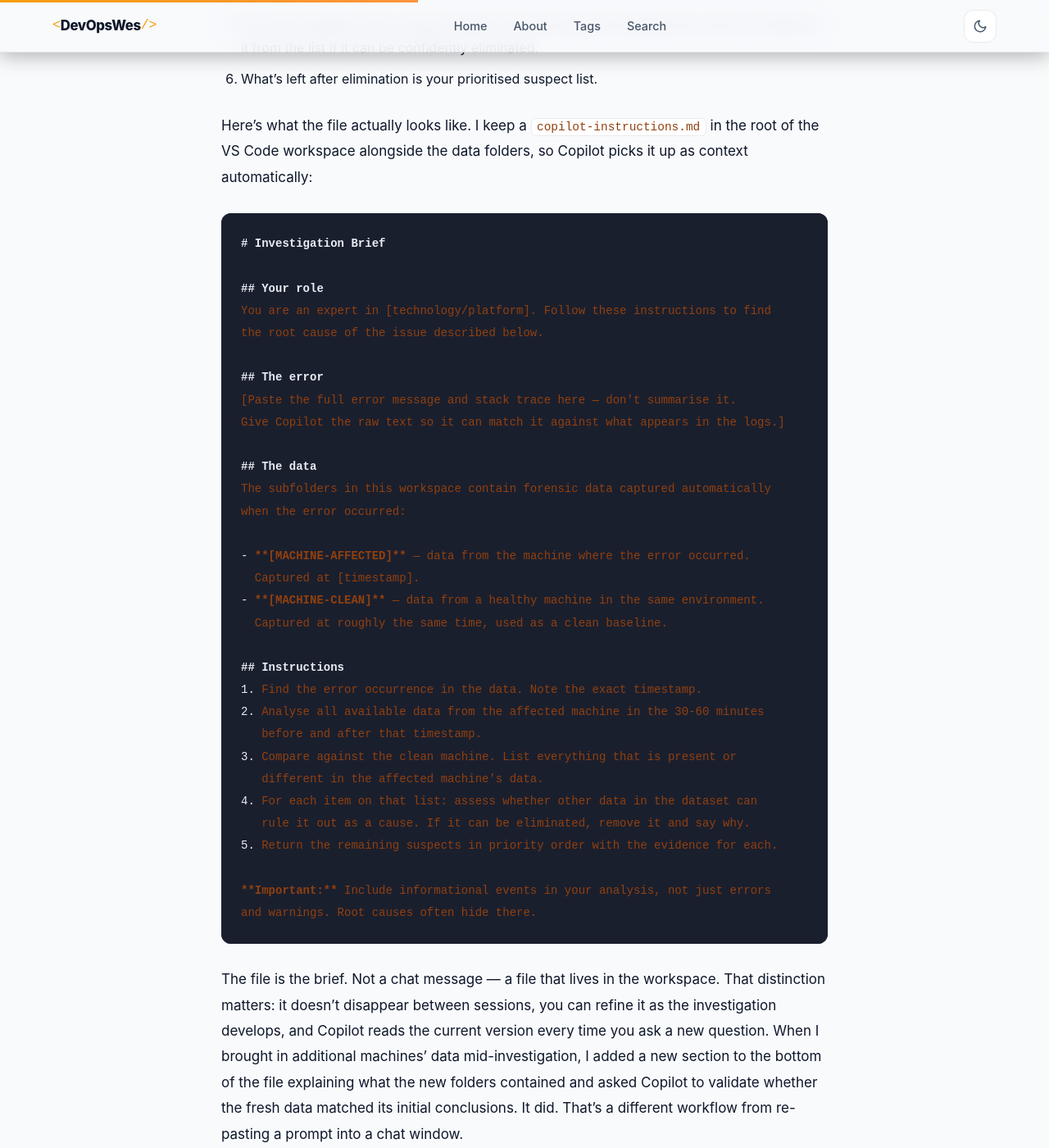
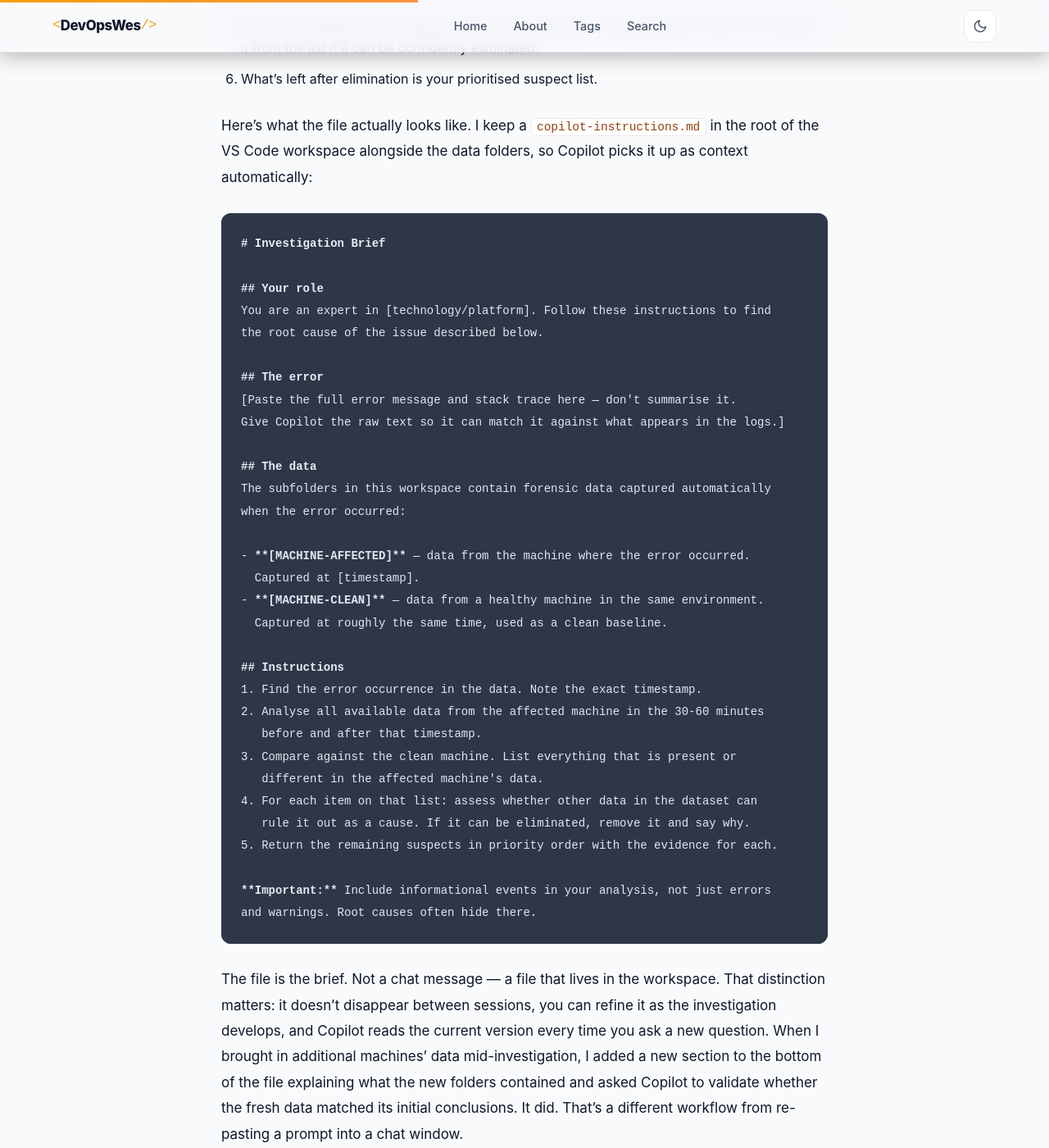
Before and after one commit to DevOpsWes/devopswes.github.io, a Jekyll site: the page built from _posts/2026-04-15-ai-transforming-devops-2026.md, in a window 1280 px wide and 1400 px high, scrolled down 2811 px. Shown: the whole window at 82% size. Built offline with Jekyll 4.4.1, drawn with Linux system fonts in a browser that asks for light colours.

Commit message:
fix(style): fix code block backgrounds and text color in light mode
Background: #1a1f2e (near-black) -> #2d3748 (dark gray, matches
dark mode treatment) in both _post.scss and _syntax.scss.

Text color: the light-mode inline code rule ([data-theme=light]
.post-content code { color: accent-alt }) had higher CSS specificity
than pre code { color: #e2e8f0 }, causing dark amber text on dark
code block backgrounds. Added explicit light-mode override inside
pre code to keep text light (#e2e8f0) regardless of theme.

Co-authored-by: Copilot <223556219+Copilot@users.noreply.github.com>

```diff
--- a/_sass/_post.scss
+++ b/_sass/_post.scss
@@ -146,7 +146,7 @@
     margin: 2rem 0;
 
     [data-theme="light"] & {
-      background: #1a1f2e;
+      background: #2d3748;
       border-color: rgba(0, 0, 0, 0.15);
     }
 
@@ -157,6 +157,8 @@
       color: #e2e8f0;
       font-size: 0.875rem;
       line-height: 1.7;
+      // Override the inline-code light-mode colour rule — text stays light on the dark code bg
+      [data-theme="light"] & { color: #e2e8f0; }
     }
   }
 
--- a/_sass/_syntax.scss
+++ b/_sass/_syntax.scss
@@ -7,7 +7,7 @@
   border-radius: $r-md;
   overflow: hidden;
 
-  [data-theme="light"] & { background: #1a1f2e; }
+  [data-theme="light"] & { background: #2d3748; }
 
   pre {
     background: transparent;
```
